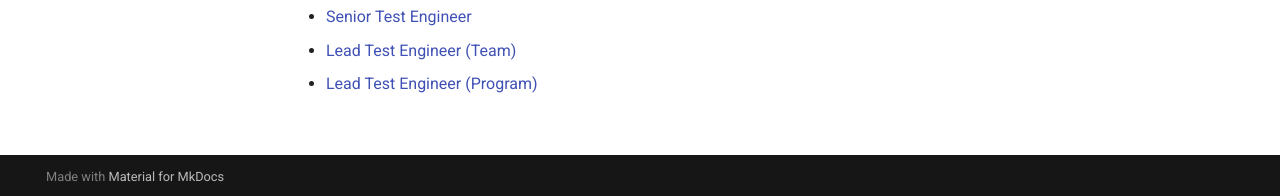
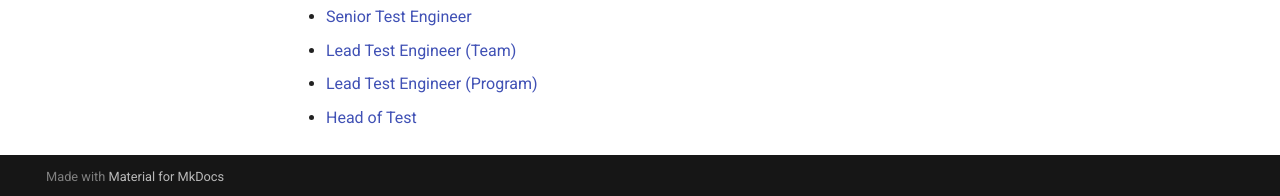
Before and after one commit to UKHO/docs, an MkDocs documentation site: the page built from docs/quality-assurance/test-profiles.md, in a window 1280 px wide and 1023 px high. Shown: the part 824-1020 px from the top of the window. Built offline with MkDocs 1.6.1 and Material for MkDocs 9.7.7, drawn with Linux system fonts in a browser that asks for light colours.

Commit message:
Update test-profiles.md

```diff
--- a/docs/quality-assurance/test-profiles.md
+++ b/docs/quality-assurance/test-profiles.md
@@ -24,3 +24,4 @@ We have detailed the responsibilities of each role:
 * [Senior Test Engineer](roles/senior-test-engineer.md)
 * [Lead Test Engineer (Team)](roles/lead-team-test-engineer.md)
 * [Lead Test Engineer (Program)](roles/lead-program-test-engineer.md)
+* [Head of Test](roles/head-of-test.md)
```
